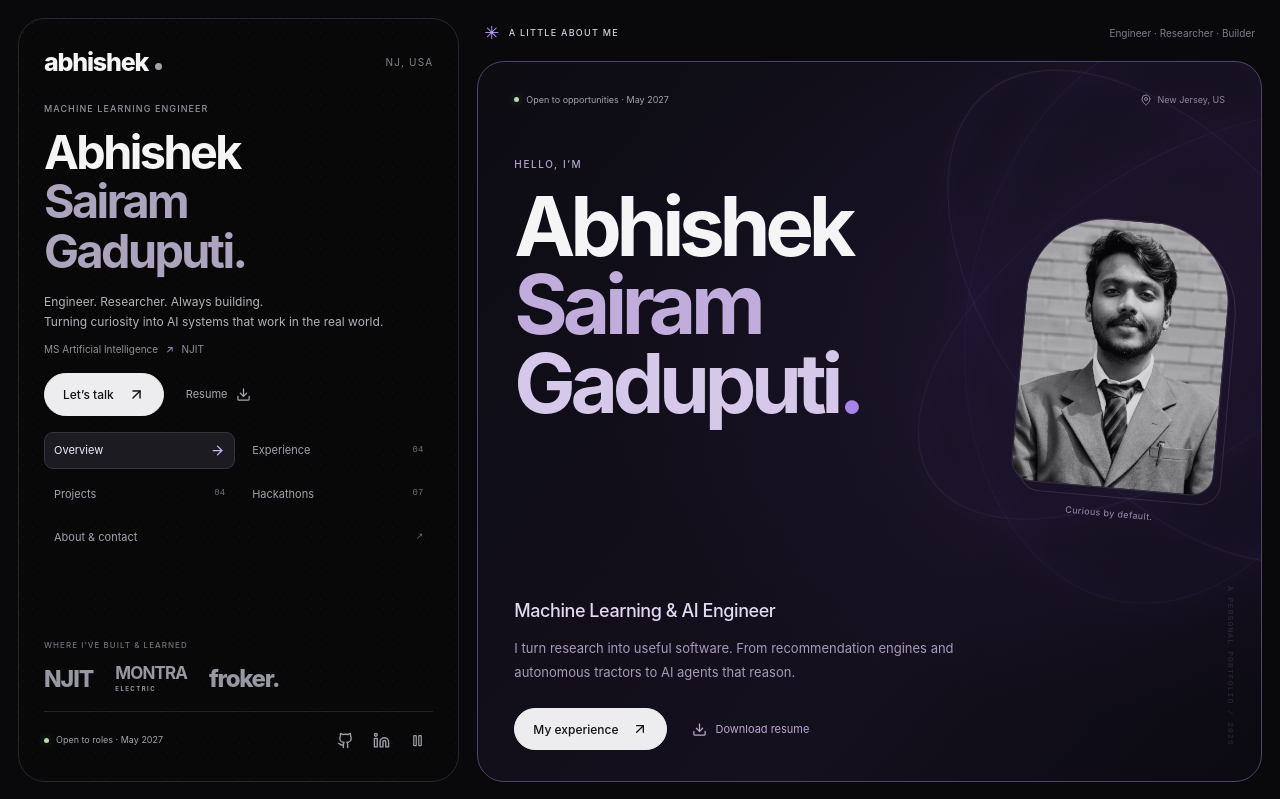
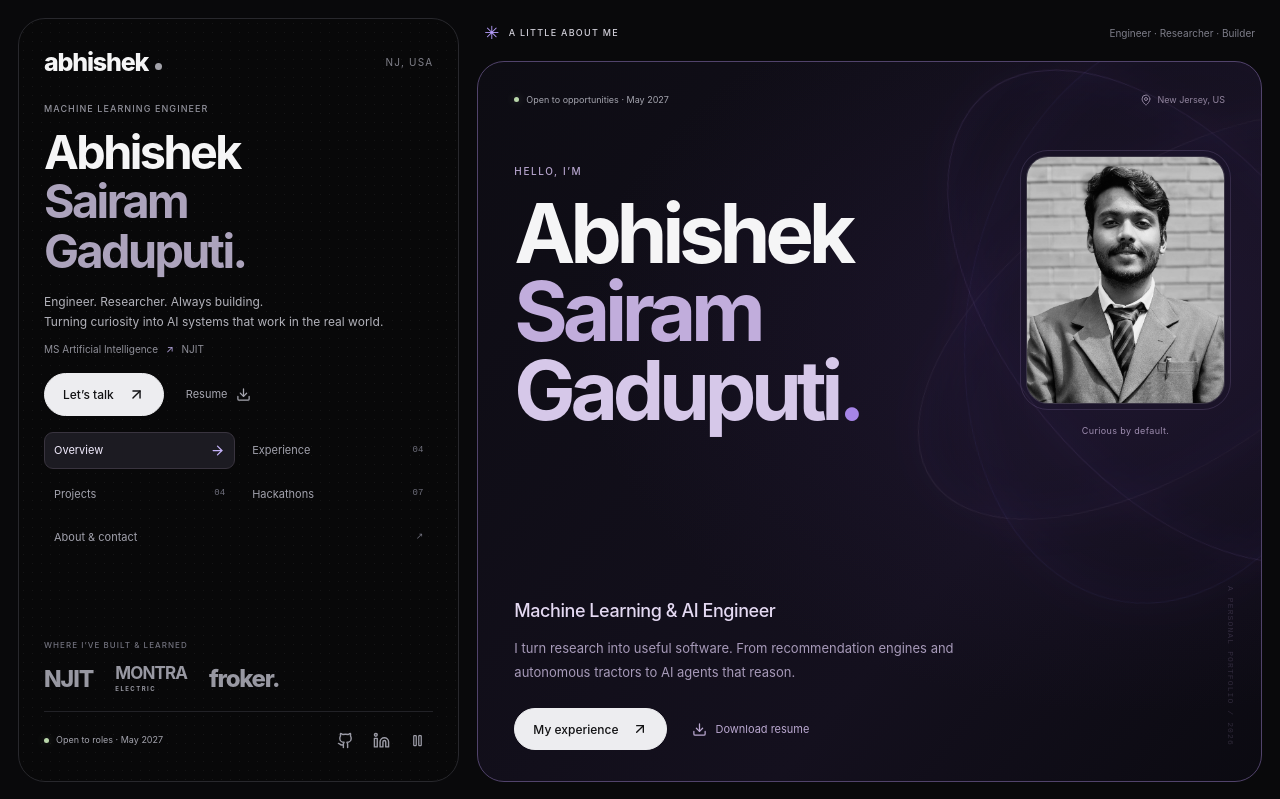
Before and after one commit to sairam782/Portfolio, a Next.js app: page / in a window 1280 px wide. Shown: the top 799 px of the page. Built offline with nearby package versions, Linux system fonts and the light colour scheme.

Commit message:
Changed the photo orientation

```diff
--- a/app/portfolio.css
+++ b/app/portfolio.css
@@ -3396,3 +3396,54 @@ main:focus {
   .hero-portrait { position: relative; top: auto; right: auto; align-self: flex-end; flex-shrink: 0; margin: 24px 8px 40px; }
   .personal-hero-bottom { padding-top: 0; }
 }
+
+/* Align the portrait with the introduction in a shared, responsive row. */
+.personal-identity {
+  display: grid;
+  grid-template-columns: minmax(0, 1fr) 28%;
+  align-items: center;
+  gap: 24px;
+  margin-top: 49px;
+}
+.personal-identity .personal-heading { margin-top: 0; }
+.personal-identity .hero-portrait {
+  position: relative;
+  inset: auto;
+  width: 100%;
+  height: auto;
+  margin: 0;
+  transform: none;
+  opacity: 1;
+}
+.portrait-image { position: relative; aspect-ratio: 4 / 5; }
+.personal-identity .hero-portrait img {
+  display: block;
+  height: 100%;
+  border-radius: 22px;
+  opacity: 1;
+  object-position: 50% 35%;
+  transition: filter .4s ease, border-color .4s ease;
+}
+.personal-identity .portrait-frame { inset: -6px; border-radius: 28px; }
+.personal-identity .hero-portrait > span { margin-top: 20px; line-height: 1.5; }
+@keyframes introduction-enter {
+  from { opacity: 0; transform: translateY(14px); }
+  to { opacity: 1; transform: translateY(0); }
+}
+@media (prefers-reduced-motion: no-preference) {
+  [data-motion=on] .personal-heading { animation: introduction-enter .65s .08s both; }
+  [data-motion=on] .hero-portrait { animation: introduction-enter .7s .18s both; }
+  [data-motion=on] .personal-hero-bottom { animation: introduction-enter .7s .28s both; }
+}
+@media (hover: hover) and (pointer: fine) {
+  [data-motion=on] .hero-portrait:hover img { filter: grayscale(.35); border-color: #b9a0ff; }
+}
+@media (max-width: 900px) {
+  .personal-identity { grid-template-columns: minmax(0, 1fr) 26%; margin-top: 50px; }
+}
+@media (max-width: 600px) {
+  .personal-identity { grid-template-columns: 1fr; gap: 30px; margin-top: 41px; }
+  .personal-identity .hero-portrait { width: 136px; justify-self: start; }
+  .personal-identity .hero-portrait > span { font-size: 9px; }
+  .personal-hero-bottom { margin-top: 32px; }
+}
--- a/components/studio/ProfileHome.jsx
+++ b/components/studio/ProfileHome.jsx
@@ -10,8 +10,8 @@ export default function ProfileHome() {
     <section className="personal-hero" aria-labelledby="profile-heading">
       <div className="personal-aura" aria-hidden="true"><div/><div/><div/></div>
       <div className="personal-hero-top"><span className="availability"><i/> Open to opportunities · May 2027</span><span className="hero-location"><MapPin size={12}/> New Jersey, US</span></div>
-      <div className="personal-heading"><p className="overline">Hello, I’m</p><h1 id="profile-heading">Abhishek <span>Sairam </span><span>Gaduputi<span className="hero-period">.</span></span></h1></div>
-      <div className="hero-portrait"><Image src="/assets/portrait.jpg" alt="Abhishek Sairam Gaduputi" width={360} height={440} priority/><div className="portrait-frame" aria-hidden="true"/><span>Curious by default.</span></div>
+      <div className="personal-identity"><div className="personal-heading"><p className="overline">Hello, I’m</p><h1 id="profile-heading">Abhishek <span>Sairam </span><span>Gaduputi<span className="hero-period">.</span></span></h1></div>
+      <div className="hero-portrait"><div className="portrait-image"><Image src="/assets/portrait.jpg" alt="Abhishek Sairam Gaduputi" width={360} height={440} sizes="(max-width: 600px) 136px, (max-width: 900px) 26vw, 18vw" priority/><div className="portrait-frame" aria-hidden="true"/></div><span>Curious by default.</span></div></div>
       <div className="personal-hero-bottom"><p className="hero-role">Machine Learning & AI Engineer</p><p className="hero-intro">I turn research into useful software. From recommendation engines and autonomous tractors to AI agents that reason.</p><div className="hero-actions"><Link href="/resume#main" className="pill-button primary">My experience <ArrowUpRight size={16}/></Link><a href={profile.resume} download className="hero-resume"><Download size={15}/> Download resume</a></div></div>
       <span className="hero-edition" aria-hidden="true">A PERSONAL PORTFOLIO / 2026</span>
     </section>
```
